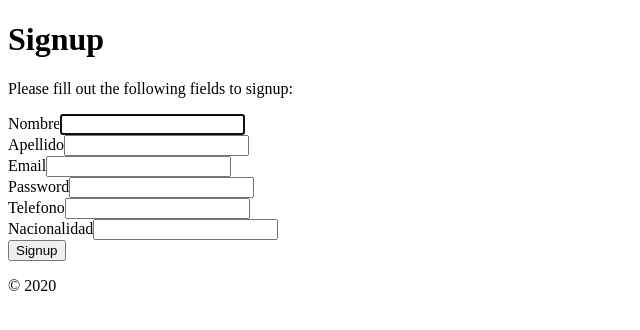
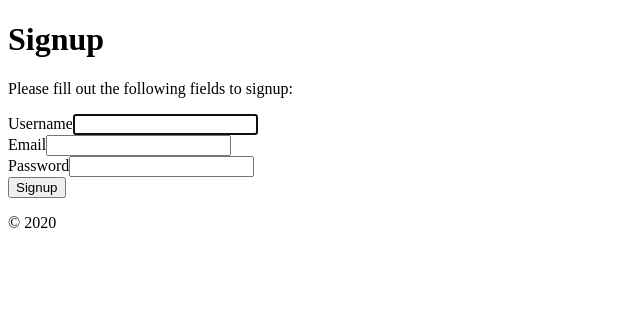
Before and after one commit to HiDrAWaRx/PWA_Login, a Yii app: template frontend/views/site/signup.php in a window 1280 px wide. Shown: the top 330 px of the page, without its empty margins (0-640 px from the left). Run offline with PHP 8.4 and a stand-in for Yii, Linux system fonts and the light colour scheme; the template is opened without the code that fills it, so the values that code supplies are empty; form fields are guessed from the names that the template uses; some libraries are stand-ins or nearby versions.

Commit message:
Revert "Modificacion modelo formulario de registro"
This reverts commit d8b95c60137388a72d80bc85175edb5d3132d9f7.

```diff
--- a/frontend/views/layouts/main.php
+++ b/frontend/views/layouts/main.php
@@ -47,7 +47,7 @@ AppAsset::register($this);
                 $menuItems[] = '<li>'
                         . Html::beginForm(['/site/logout'], 'post')
                         . Html::submitButton(
-                                'Logout (' . Yii::$app->user->identity->nombre . ')',
+                                'Logout (' . Yii::$app->user->identity->username . ')',
                                 ['class' => 'btn btn-link logout']
                         )
                         . Html::endForm()
--- a/frontend/views/site/micuenta.php
+++ b/frontend/views/site/micuenta.php
@@ -23,7 +23,7 @@ $this->params['breadcrumbs'][] = $this->title;
                     <tbody>
                         <tr>
                             <th> Nombre: </td>
-                            <td> <?= Html::encode(Yii::$app->user->identity->nombre); ?> </td>
+                            <td> <?= Html::encode(Yii::$app->user->identity->username); ?> </td>
                         </tr>
 
                         <tr>
--- a/frontend/views/site/signup.php
+++ b/frontend/views/site/signup.php
@@ -19,17 +19,11 @@ $this->params['breadcrumbs'][] = $this->title;
         <div class="col-lg-5">
             <?php $form = ActiveForm::begin(['id' => 'form-signup']); ?>
 
-                <?= $form->field($model, 'nombre')->textInput(['autofocus' => true]) ?>
-
-                <?= $form->field($model, 'apellido') ?>
+                <?= $form->field($model, 'username')->textInput(['autofocus' => true]) ?>
 
                 <?= $form->field($model, 'email') ?>
 
                 <?= $form->field($model, 'password')->passwordInput() ?>
-
-                <?= $form->field($model, 'telefono') ?>
-
-                <?= $form->field($model, 'nacionalidad') ?>
 
                 <div class="form-group">
                     <?= Html::submitButton('Signup', ['class' => 'btn btn-primary', 'name' => 'signup-button']) ?>
```
Also changed, not shown: frontend/models/SignupForm.php (+2 -9 lines).
